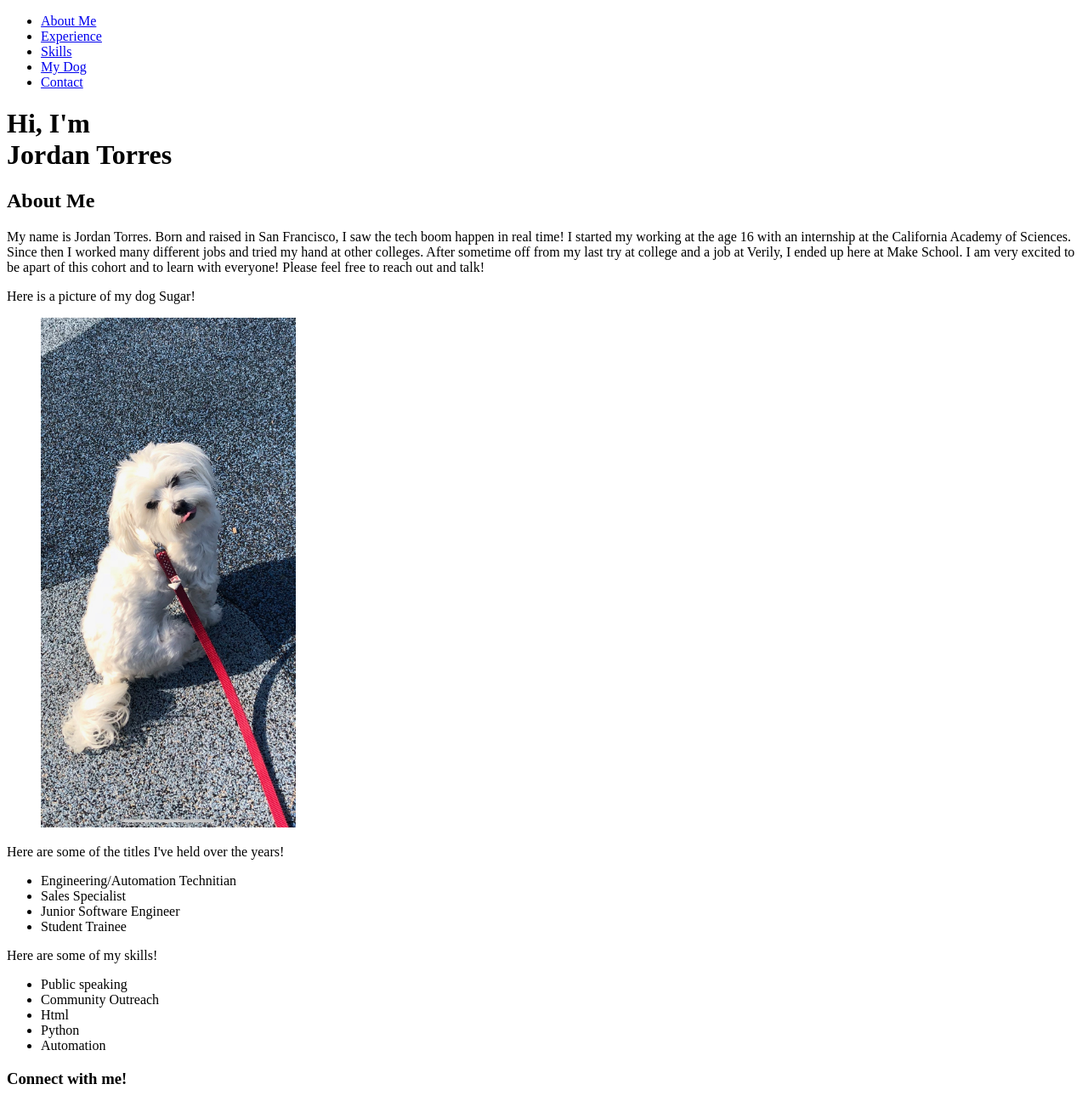
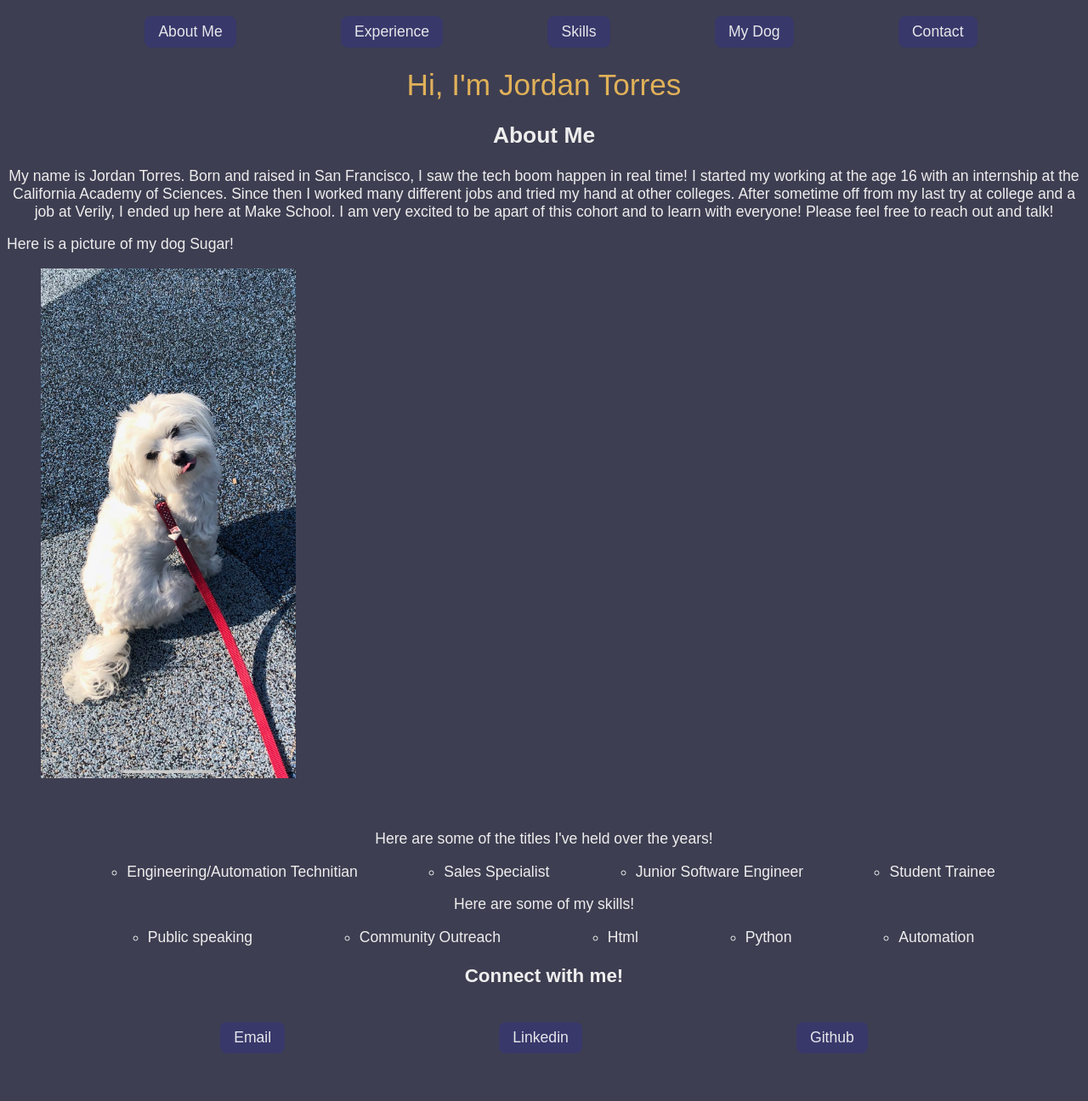
Before and after one commit to TheVille415/Portfolio-Project, a plain HTML site: page index.html in a window 1280 px wide. Shown: the top 1296 px of the page at 85% size. After the commit the page ends 1267 px from the top, so only its background shows below. Drawn offline with Linux system fonts and the light colour scheme.

Commit message:
second commit added css

```diff
--- a/index.html
+++ b/index.html
@@ -3,12 +3,13 @@
 <html>
     <head>
         <title>Jordan's Portfolio</title>
+        <link rel="stylesheet" href="stylesheet.css">
     </head>
 
 <body>
 
     <nav>
-        <ul>
+        <ul id="nav-list">
             <li><a href="#about">About Me</a></li>
             <li><a href="#exp">Experience</a></li>
             <li><a href="#skills-list">Skills</a></li>
@@ -17,19 +18,19 @@
         </ul>
     </nav>
 
-  <!--This is my intro to me!-->
+    <!--This is my intro to me!-->
     <header>
-        <h1>Hi, I'm<br>Jordan Torres</h1>
+        <h1>Hi, I'm Jordan Torres</h1>
     </header>
-        <!--About me-->
-    <article id="about">
-        <h1>About Me</h1>
+     <!--About me-->
+     <article id="about">
+        <h2>About Me</h2>
         <p>My name is Jordan Torres. Born and raised in San Francisco, I saw the tech boom happen in real time! I started my working at the age 16 with an internship at the California Academy of Sciences. Since then I worked many different jobs and tried my hand at other colleges. After sometime off from my last try at college and a job at Verily, I ended up here at Make School. I am very excited to be apart of this cohort and to learn with everyone! Please feel free to reach out and talk!</p>
     </article>
     <!--Sugar-->
-    <article>
-        <figcaption id="dog">
-            Here is a picture of my dog Sugar!
+    <article id="dog">
+        <figcaption>
+            <p>Here is a picture of my dog Sugar!</p>
         </figcaption>
         <figure>
             <img src="IMG_1064.JPG"
@@ -38,6 +39,7 @@
             alt="My dog named sugar who is a Maltese">
         </figure>
     </article>
+    <br>
     <article id="exp">
         <p>Here are some of the titles I've held over the years!</p>
         <ul>
@@ -63,9 +65,11 @@
 <!--Connect-->
     <footer id="contact">
         <h3>Connect with me!</h3>
+        <section id="contact-list">
         <p><a href="mailto:jordan.torres@students.makeschool.com">Email</a></p>
         <p><a href= "https://www.linkedin.com/in/jt-jordantorres/">Linkedin</a></p>
         <p><a href= "https://github.com/TheVille415">Github</a></p>
+        </section>
     </footer>
 </body>
 </html>
--- /dev/null
+++ b/stylesheet.css
@@ -0,0 +1,74 @@
+header{
+    text-align: center;
+}
+
+body{
+    background-color: rgb(62, 62, 82);
+    font-size: 1.1rem;
+    color: #eee;
+    font-family: 'Oxygen', sans-serif;
+    font-weight: lighter;
+}
+
+h1{
+    font-weight: lighter;
+    color: rgb(224, 177, 89);
+}
+
+
+#about{
+    text-align: center;
+}
+
+a{
+    text-decoration: none;
+    background-color: rgba(47, 47, 143, 0.425);
+    color: rgba(245, 245, 245, 0.925);
+    margin: 1px;
+    padding: 0.5rem 1rem;
+    display: block;
+    border-radius: 0.5rem;
+
+}
+a:hover{
+    color:rgb(243, 193, 67);
+}
+#nav-list{
+    display: flex;
+    align-items: flex-end;
+    justify-content: space-evenly;
+    list-style: none;
+}
+#exp{
+    text-align: center;
+    font-weight: bolder;
+}
+#exp ul{
+    display: flex;
+    align-items: center;
+    justify-content: space-evenly;
+    list-style-type: circle;
+    font-weight: lighter;
+}
+#skills-list{
+    text-align: center;
+    font-weight: bolder;
+}
+#skills-list ul{
+    display: flex;
+    align-items: center;
+    justify-content: space-evenly;
+    list-style-type: circle;
+    font-weight: lighter;
+}
+#contact{
+    text-align: center;
+}
+#contact h3{
+    font-size: 1.4rem;
+}
+#contact-list{
+    display: flex;
+    align-items: center;
+    justify-content: space-evenly;
+}
```
